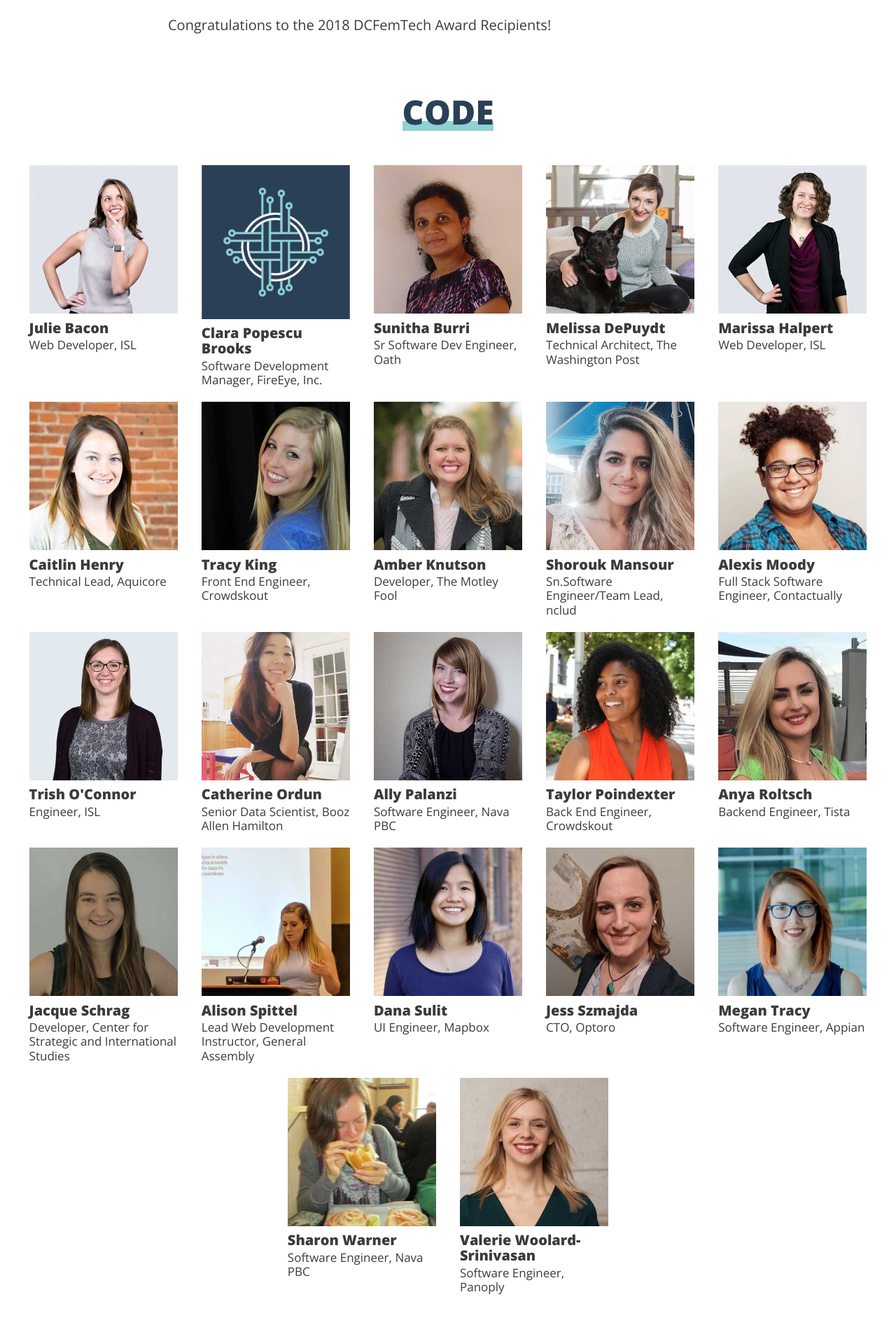
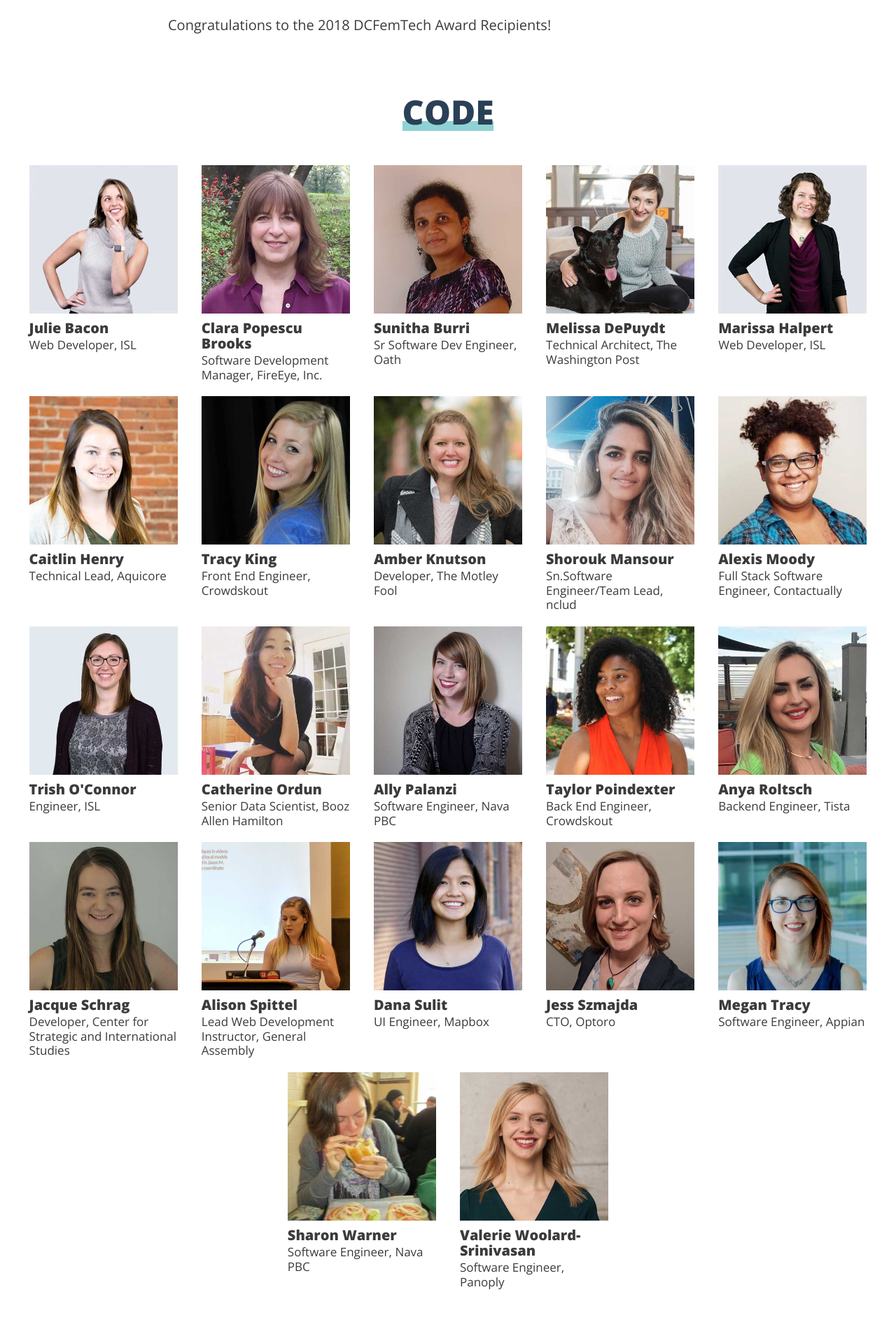
Before and after one commit to dcfemtech/dcfemtech.github.io, a Jekyll site: the page built from awards.html, in a window 1280 px wide. Shown: the part 993-2899 px from the top of the page at 70% size. Built offline with Jekyll 4.4.1, drawn with Linux system fonts in a browser that asks for light colours.

Commit message:
add photos

```diff
--- a/awards.html
+++ b/awards.html
@@ -37,7 +37,7 @@ redirect_from:
           <p>Web Developer, ISL</p>
         </li>
         <li>
-          <img src="/assets/awards-2018/dcft.jpg" aria-hidden>
+          <img src="/assets/awards-2018/code/clara.jpg" aria-hidden>
           <h3>Clara Popescu Brooks</h3>
           <p>Software Development Manager, FireEye, Inc. </p>
         </li>
```
Also changed, not shown: assets/awards-2018/code/clara.jpg (added), assets/awards-2018/design/gina.jpg, assets/awards-2018/design/jen.jpg.
